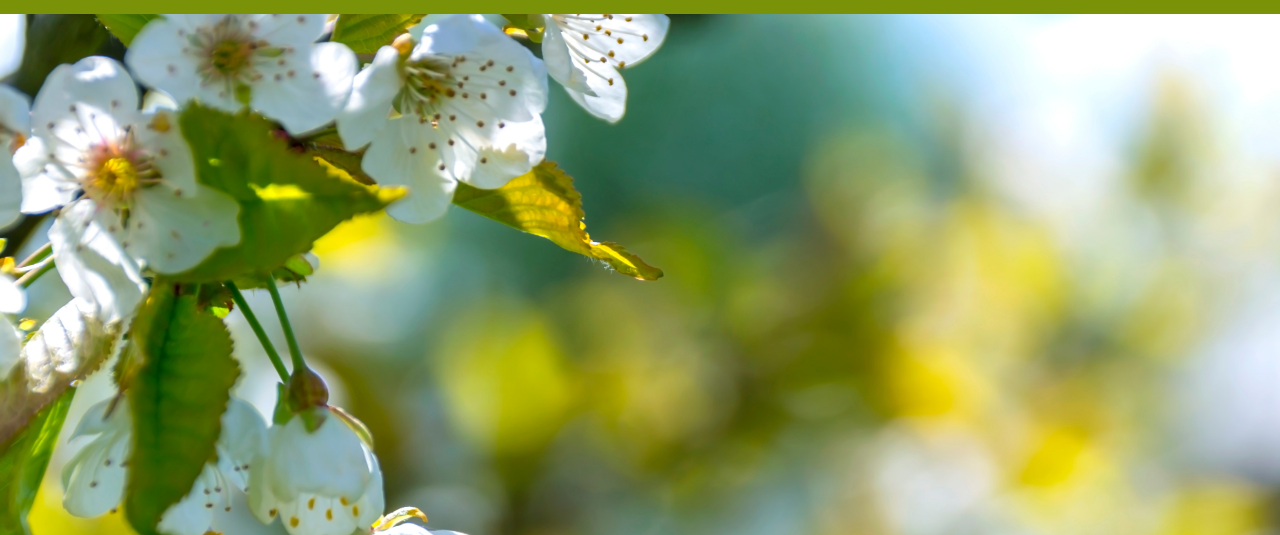
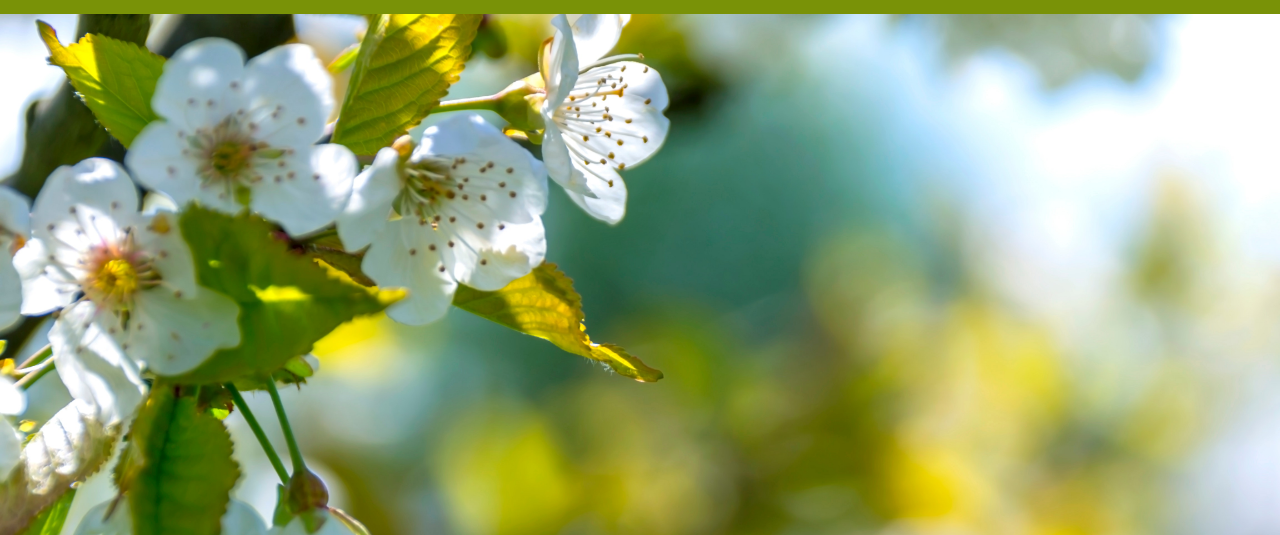
Before and after one commit to oceanlatte/my-portfolio, a plain HTML site: page index.html in a window 1280 px wide. Shown: the part 119-654 px from the top of the page. Drawn offline with Linux system fonts and the light colour scheme.

Commit message:
change hero background image positioning

```diff
--- a/assets/css/style.css
+++ b/assets/css/style.css
@@ -76,8 +76,8 @@ footer div ul li a:hover {
     background-image: url("../images/hero-bg.jpg");
     height: 650px;
     background-size: cover;
-    background-position: 100%;
-    width: auto;
+    background-position: top;
+    width: 100%;
 }
 
 .hero-quote {
```
